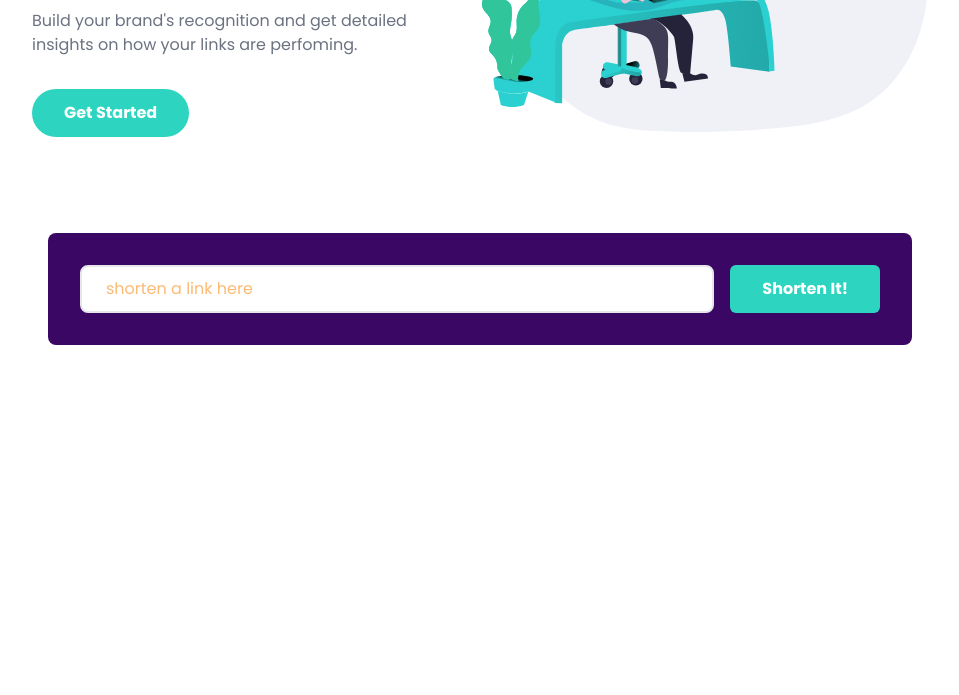
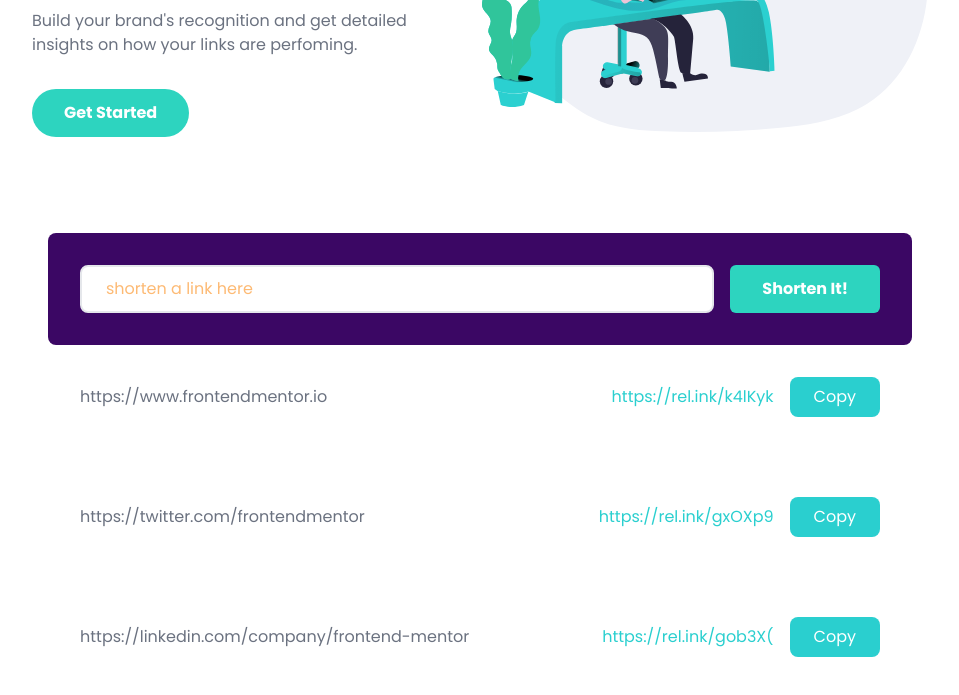
Before and after one commit to VPontis15/shortly, a website: page index.html in a window 1280 px wide. Shown: the part 339-1034 px from the top of the page, without its empty margins (160-1119 px from the left). Before the commit the page ends 800 px from the top, so only its background shows below. Drawn offline with Linux system fonts and the light colour scheme.

Commit message:
add link container section

```diff
--- a/index.html
+++ b/index.html
@@ -74,6 +74,29 @@
             Shorten It!
           </button>
         </form>
+        <section class="links-container space-y-20 p-8">
+          <div class="row">
+            <p>https://www.frontendmentor.io</p>
+            <div class="flex gap-4 items-center">
+              <p class="link">https://rel.ink/k4lKyk</p>
+              <button class="copy-btn bg-cyan">Copy</button>
+            </div>
+          </div>
+          <div class="row">
+            <p>https://twitter.com/frontendmentor</p>
+            <div class="flex gap-4 items-center">
+              <p class="link">https://rel.ink/gxOXp9</p>
+              <button class="copy-btn bg-cyan">Copy</button>
+            </div>
+          </div>
+          <div class="row">
+            <p>https://linkedin.com/company/frontend-mentor</p>
+            <div class="flex gap-4 items-center">
+              <p class="link">https://rel.ink/gob3X(</p>
+              <button class="copy-btn bg-cyan">Copy</button>
+            </div>
+          </div>
+        </section>
       </div>
       <!-- /Container -->
     </div>
```
Also changed, not shown: css/style.css.
